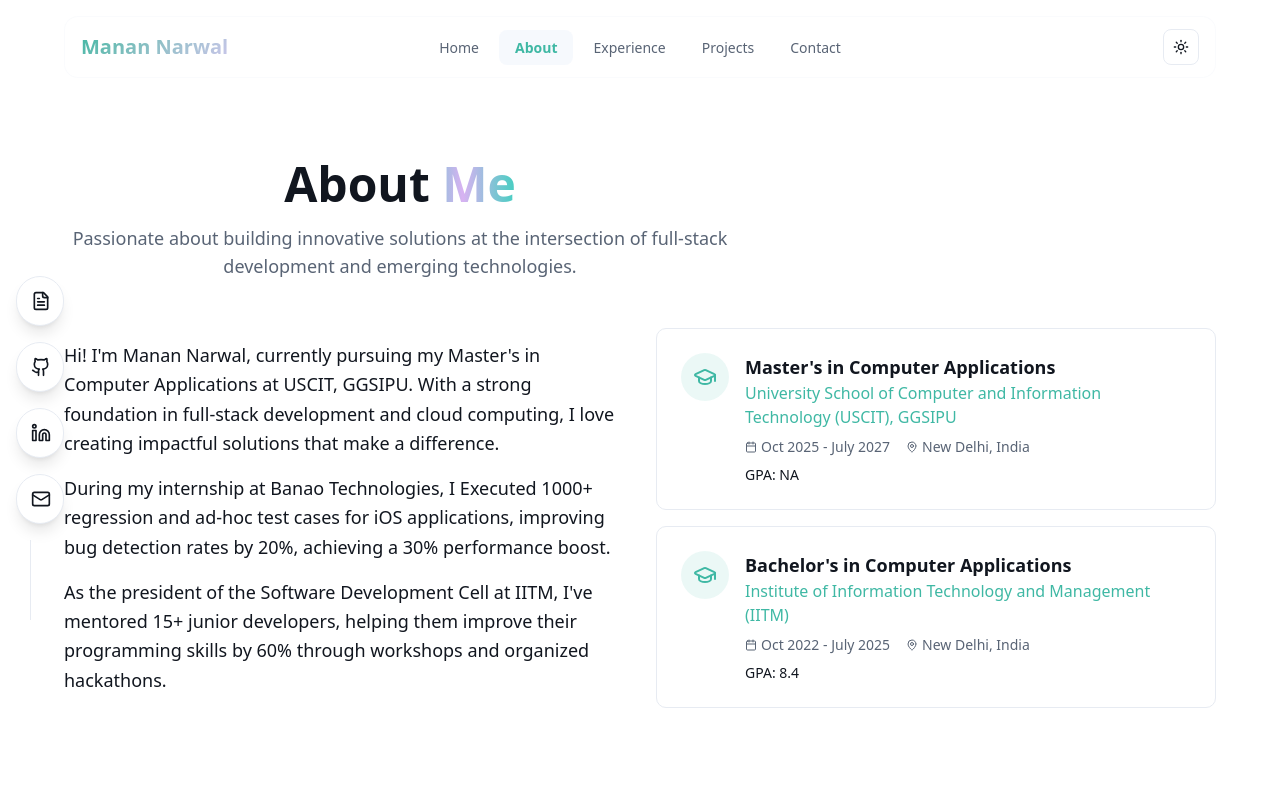
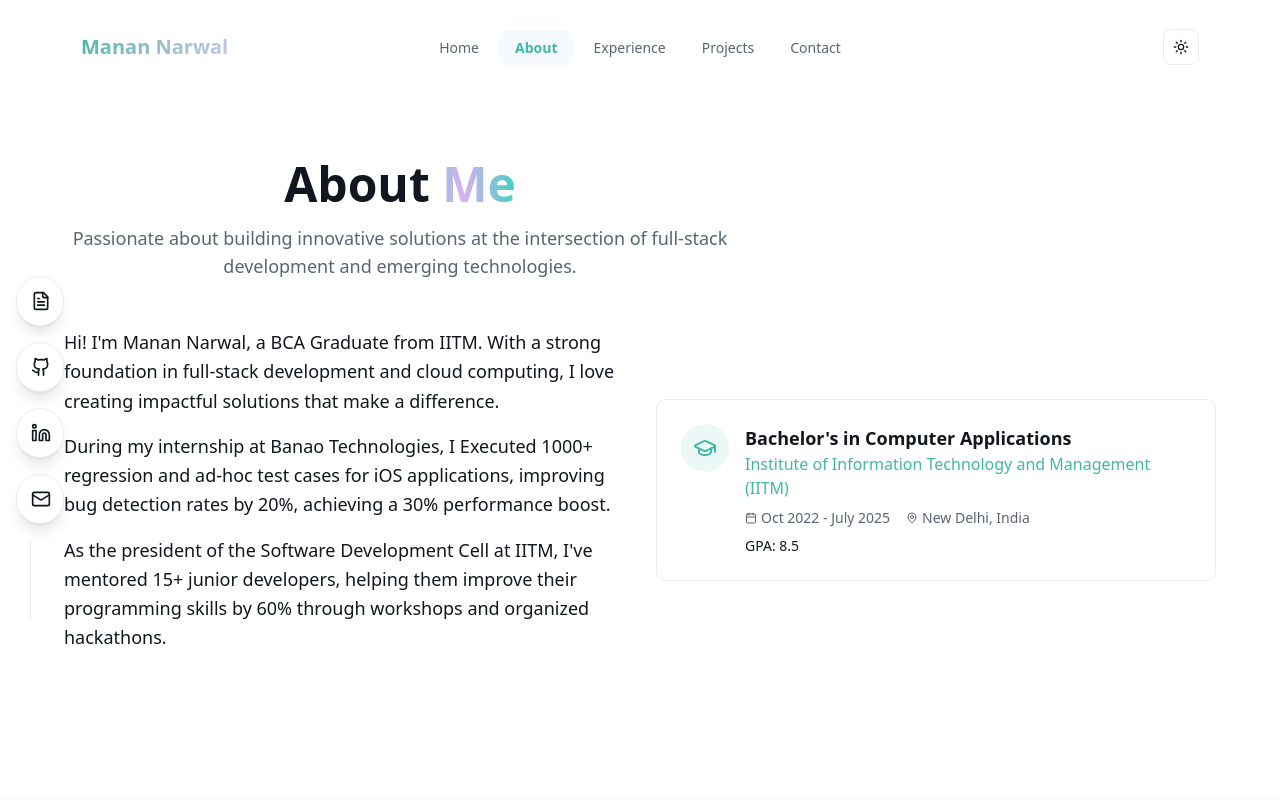
Before and after one commit to manannarwal/portfolio, a Next.js app: page /about in a window 1280 px wide. Shown: the top 800 px of the page. Built offline with nearby package versions, Linux system fonts and the light colour scheme; a web font is replaced by a local one.

Commit message:
title changes, resume not visible bug fix, scroll bar bug fixed

```diff
--- a/src/app/(routes)/about/page.tsx
+++ b/src/app/(routes)/about/page.tsx
@@ -5,7 +5,7 @@ import { Achievements } from "@/components/sections/achievements";
 
 export const metadata: Metadata = {
   title: "About | Manan Narwal",
-  description: "Learn more about Manan Narwal - Master's in Computer Science student at USICT, GGSIPU",
+  description: "Learn more about Manan Narwal",
 };
 
 export default function AboutPage() {
--- a/src/app/globals.css
+++ b/src/app/globals.css
@@ -197,21 +197,45 @@ html {
   scroll-behavior: smooth;
 }
 
-/* Custom scrollbar */
+/* Custom scrollbar with glow effect */
 ::-webkit-scrollbar {
-  width: 8px;
-  height: 8px;
+  width: 12px;
+  height: 12px;
 }
 
 ::-webkit-scrollbar-track {
   background: var(--muted);
+  border-radius: 6px;
 }
 
 ::-webkit-scrollbar-thumb {
   background: var(--primary);
-  border-radius: 4px;
+  border-radius: 6px;
+  border: 2px solid var(--muted);
+  transition: all 0.3s ease;
 }
 
 ::-webkit-scrollbar-thumb:hover {
-  background: var(--primary-dark);
+  background: var(--teal-dark);
+  border-color: transparent;
+  box-shadow:
+    0 0 8px var(--teal),
+    0 0 16px var(--teal),
+    0 0 24px var(--teal-light),
+    inset 0 0 8px rgba(255, 255, 255, 0.2);
+  transform: scale(1.05);
 }
+
+::-webkit-scrollbar-thumb:active {
+  background: var(--teal-dark);
+  box-shadow:
+    0 0 12px var(--teal),
+    0 0 20px var(--teal),
+    inset 0 0 10px rgba(255, 255, 255, 0.3);
+}
+
+/* Firefox scrollbar */
+* {
+  scrollbar-width: thin;
+  scrollbar-color: var(--primary) var(--muted);
+}
--- a/src/components/common/floating-socials.tsx
+++ b/src/components/common/floating-socials.tsx
@@ -11,7 +11,7 @@ export function FloatingSocials() {
   const socials = [
     {
       icon: <FileText className="h-5 w-5" />,
-      href: "/resume.pdf",
+      href: "/Resume.pdf",
       label: "Resume",
       isDownload: true,
     },
--- a/src/components/layout/footer.tsx
+++ b/src/components/layout/footer.tsx
@@ -15,7 +15,7 @@ export function Footer() {
               Manan Narwal
             </h3>
             <p className="text-sm text-muted-foreground">
-              Master&apos;s in Computer Applications student passionate about full-stack development and emerging technologies.
+              BCA Graduate passionate about full-stack development and emerging technologies.
             </p>
           </div>
 
--- a/src/components/sections/about.tsx
+++ b/src/components/sections/about.tsx
@@ -43,8 +43,7 @@ export function About() {
         >          <div className="grid md:grid-cols-2 gap-8 items-center">
             <div className="space-y-4">
               <p className="text-lg leading-relaxed">
-                Hi! I&apos;m Manan Narwal, currently pursuing my Master&apos;s in Computer Applications
-                at USCIT, GGSIPU. With a strong foundation in full-stack development and cloud computing,
+                Hi! I&apos;m Manan Narwal, a BCA Graduate from IITM. With a strong foundation in full-stack development and cloud computing,
                 I love creating impactful solutions that make a difference.
               </p>
               <p className="text-lg leading-relaxed">
--- a/src/components/sections/contact.tsx
+++ b/src/components/sections/contact.tsx
@@ -88,9 +88,9 @@ export function Contact() {
             <div>
               <h3 className="text-2xl font-semibold mb-6">Let&apos;s Connect</h3>
               <p className="text-muted-foreground mb-8">
-                I&apos;m currently pursuing my Master&apos;s at USICT, GGSIPU and
-                actively seeking opportunities in full-stack development, Software Testing
-                and emerging technologies.
+                I&apos;m a BCA Graduate from IITM and
+                actively seeking opportunities in Full-Stack Development, Software Testing
+                and Emerging Technologies.
               </p>
             </div>
             {/* Contact Cards */}
@@ -139,7 +139,7 @@ export function Contact() {
                 <span className="font-medium">Available for opportunities</span>
               </div>
               <p className="text-sm text-muted-foreground">
-                Expected graduation: July 2027 • Open to internships and full-time roles
+                Open to Full-time roles and Internships
               </p>
             </div>
           </motion.div>
--- a/src/components/sections/hero.tsx
+++ b/src/components/sections/hero.tsx
@@ -62,7 +62,7 @@ export function Hero() {
             transition={{ duration: 0.6, delay: 0.4 }}
             className="text-xl md:text-2xl text-muted-foreground mb-8"
           >
-            Master&apos;s in Computer Applications Student
+            Bachelor&apos;s of Computer Applications Graduate
             <span className="block mt-2">
               <Typewriter
                 words={[
--- a/src/components/sections/projects.tsx
+++ b/src/components/sections/projects.tsx
@@ -59,8 +59,8 @@ export function Projects() {
             My <span className="gradient-text">Projects</span>
           </h2>
           <p className="text-muted-foreground text-lg max-w-2xl mx-auto">
-            Showcasing innovative solutions from streaming platforms to AI chatbots,
-            each project demonstrates real-world impact and technical expertise.
+            Showcasing my innovative solutions from streaming platforms to AI chatbots,
+
           </p>
         </motion.div>
 
--- a/src/data/achievements.ts
+++ b/src/data/achievements.ts
@@ -50,19 +50,11 @@ export interface Education {
 
 export const educationData: Education[] = [
   {
-    id: "uscit",
-    institution: "University School of Computer and Information Technology (USCIT), GGSIPU",
-    degree: "Master's in Computer Applications",
-    duration: "Oct 2025 - July 2027",
-    location: "New Delhi, India",
-    gpa: "NA",
-  },
-  {
     id: "iitm",
     institution: "Institute of Information Technology and Management (IITM)",
     degree: "Bachelor's in Computer Applications",
     duration: "Oct 2022 - July 2025",
     location: "New Delhi, India",
-    gpa: "8.4",
+    gpa: "8.5",
   }
 ];
--- a/src/lib/constants.ts
+++ b/src/lib/constants.ts
@@ -2,7 +2,7 @@
 
 export const SITE_CONFIG = {
   name: "Manan Narwal",
-  description: "Master's in lauda student at Northeastern University | Full-stack Developer | Cloud Computing Enthusiast",
+  description: "Full-stack Developer | Cloud Computing Enthusiast",
   url: "https://manannarwal.vercel.app",
   ogImage: "/images/manan/og-image.png",
   links: {
```
Also changed, not shown: 1 other file (tests, documents, lock files or other folders).
